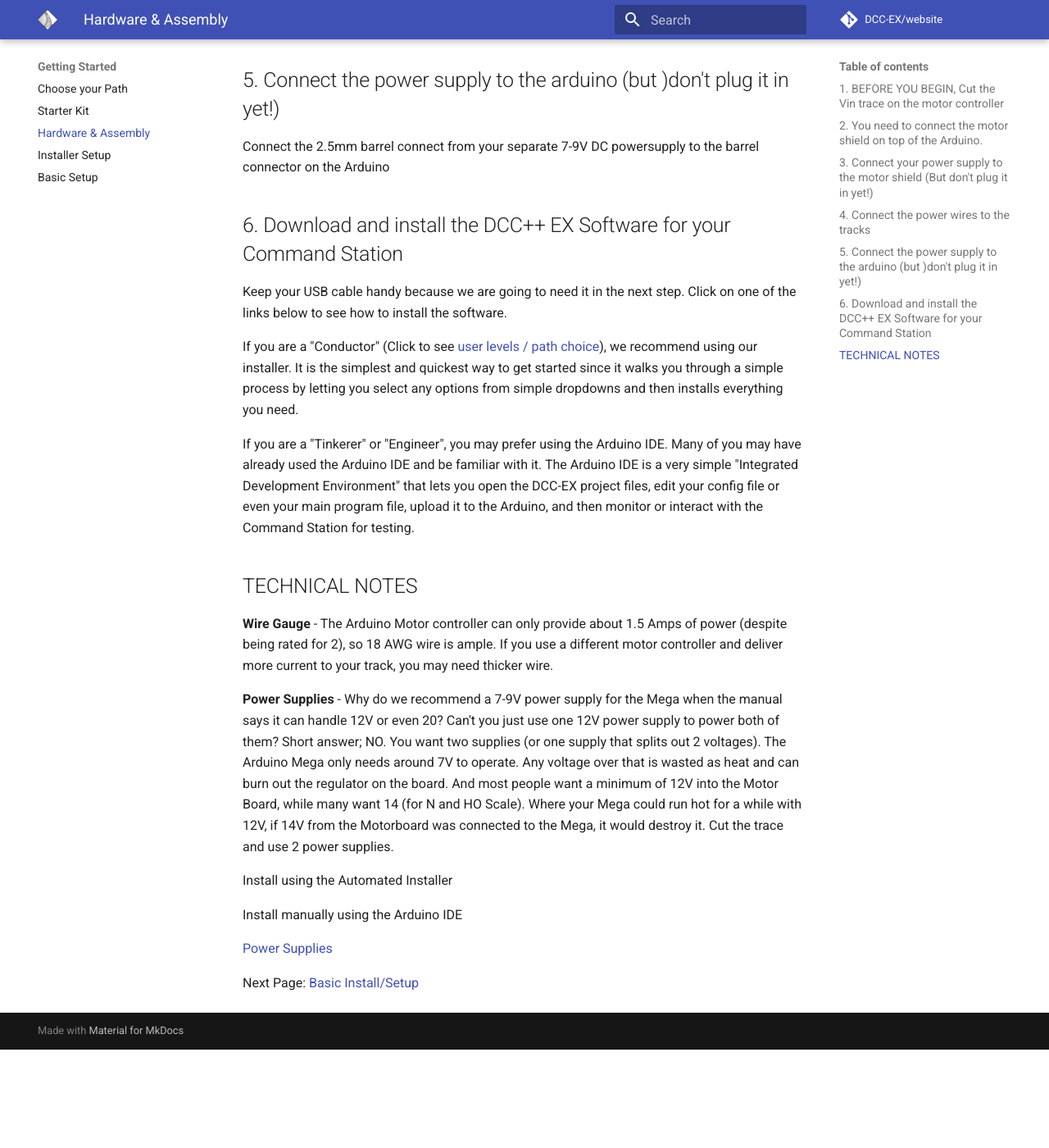
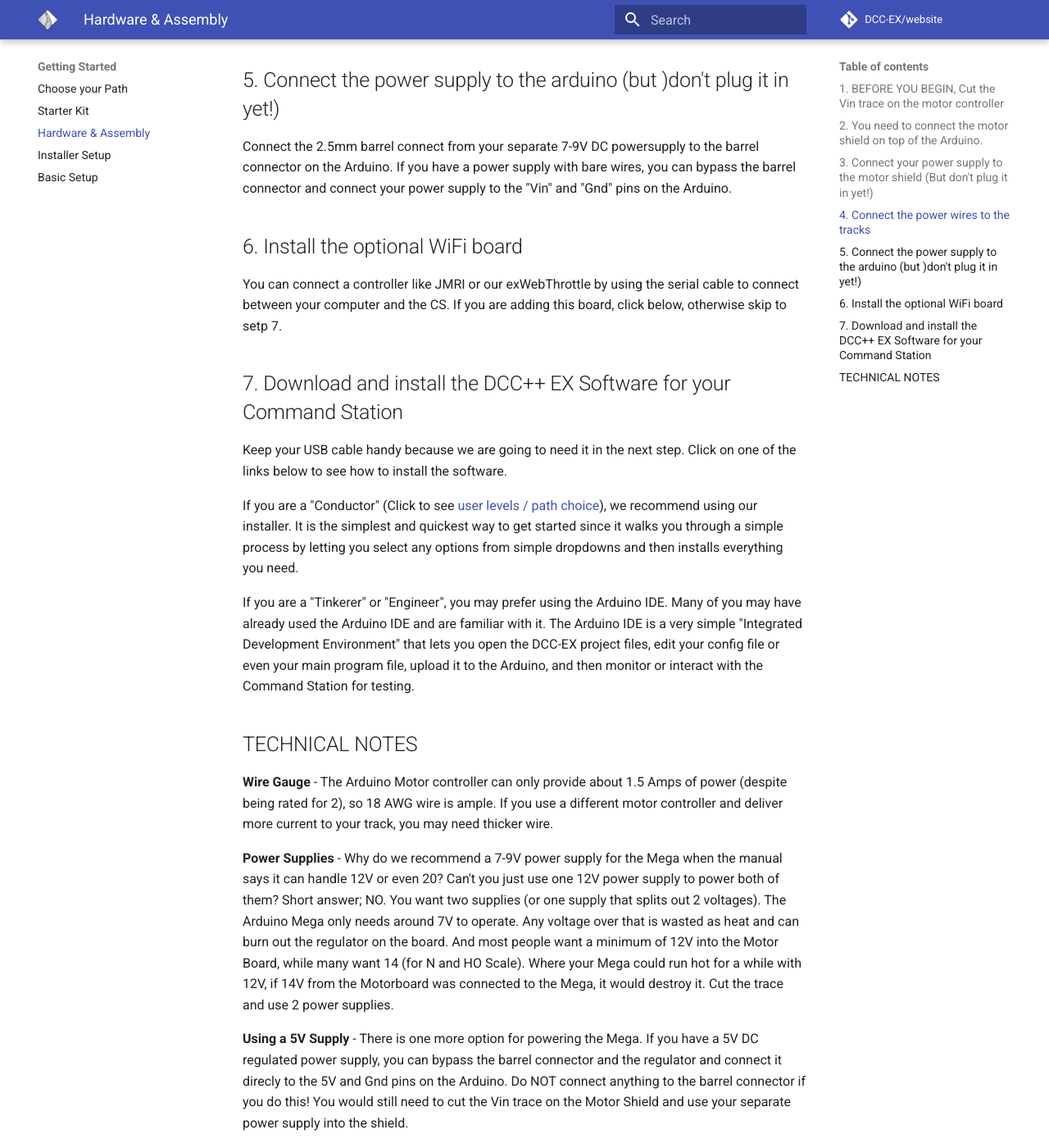
Before and after one commit to DCC-EX/website, an MkDocs documentation site: the page built from docs/start/assembly.md, in a window 1280 px wide and 1400 px high, scrolled down 8558 px. Shown: the whole window at 82% size. Built offline with MkDocs 1.6.1 and Material for MkDocs 9.7.7, drawn with Linux system fonts in a browser that asks for light colours; comment, search, counter and statistics services are not loaded; before the commit the page ends 9838 px from its top, so only the background shows below that.

Commit message:
Minor additions to hardware assembly page

```diff
--- a/docs/start/assembly.md
+++ b/docs/start/assembly.md
@@ -104,17 +104,23 @@
 
 ## 5. Connect the power supply to the arduino (but )don't plug it in yet!)
 
-Connect the 2.5mm barrel connect from your separate 7-9V DC powersupply to the barrel connector on the Arduino
+Connect the 2.5mm barrel connect from your separate 7-9V DC powersupply to the barrel connector on the Arduino. If you have a power supply with bare wires, you can bypass the barrel connector and connect your power supply to the "Vin" and "Gnd" pins on the Arduino.
 
 <pic coming soon>
 
-## 6. Download and install the DCC++ EX Software for your Command Station
+## 6. Install the optional WiFi board
+
+You can connect a controller like JMRI or our exWebThrottle by using the serial cable to connect between your computer and the CS. If you are adding this board, click below, otherwise skip to setp 7.
+
+<Add link to Wifi Board Install>
+
+## 7. Download and install the DCC++ EX Software for your Command Station
 
 Keep your USB cable handy because we are going to need it in the next step. Click on one of the links below to see how to install the software.
 
 If you are a "Conductor" (Click to see [user levels / path choice](levels.md)), we recommend using our installer. It is the simplest and quickest way to get started since it walks you through a simple process by letting you select any options from simple dropdowns and then installs everything you need.
 
-If you are a "Tinkerer" or "Engineer", you may prefer using the Arduino IDE. Many of you may have already used the Arduino IDE and be familiar with it. The Arduino IDE is a very simple "Integrated Development Environment" that lets you open the DCC-EX project files, edit your config file or even your main program file, upload it to the Arduino, and then monitor or interact with the Command Station for testing.
+If you are a "Tinkerer" or "Engineer", you may prefer using the Arduino IDE. Many of you may have already used the Arduino IDE and are familiar with it. The Arduino IDE is a very simple "Integrated Development Environment" that lets you open the DCC-EX project files, edit your config file or even your main program file, upload it to the Arduino, and then monitor or interact with the Command Station for testing.
 
 <Use the automated installer>
 
@@ -127,12 +133,13 @@
 
 __Power Supplies__ - Why do we recommend a 7-9V power supply for the Mega when the manual says it can handle 12V or even 20? Can't you just use one 12V power supply to power both of them? Short answer; NO. You want two supplies (or one supply that splits out 2 voltages). The Arduino Mega only needs around 7V to operate. Any voltage over that is wasted as heat and can burn out the regulator on the board. And most people want a minimum of 12V into the Motor Board, while many want 14 (for N and HO Scale). Where your Mega could run hot for a while with 12V, if 14V from the Motorboard was connected to the Mega, it would destroy it. Cut the trace and use 2 power supplies.
 
+__Using a 5V Supply__ - There is one more option for powering the Mega. If you have a 5V DC regulated power supply, you can bypass the barrel connector and the regulator and connect it direcly to the 5V and Gnd pins on the Arduino. Do NOT connect anything to the barrel connector if you do this! You would still need to cut the Vin trace on the Motor Shield and use your separate power supply into the shield.
+
 Install using the Automated Installer
 
 Install manually using the Arduino IDE
 
 [Power Supplies](../hardware/power-supplies.md)
 
-<adding wifi next also?>
 
 Next Page: [Basic Install/Setup](basic-setup.md)
```
